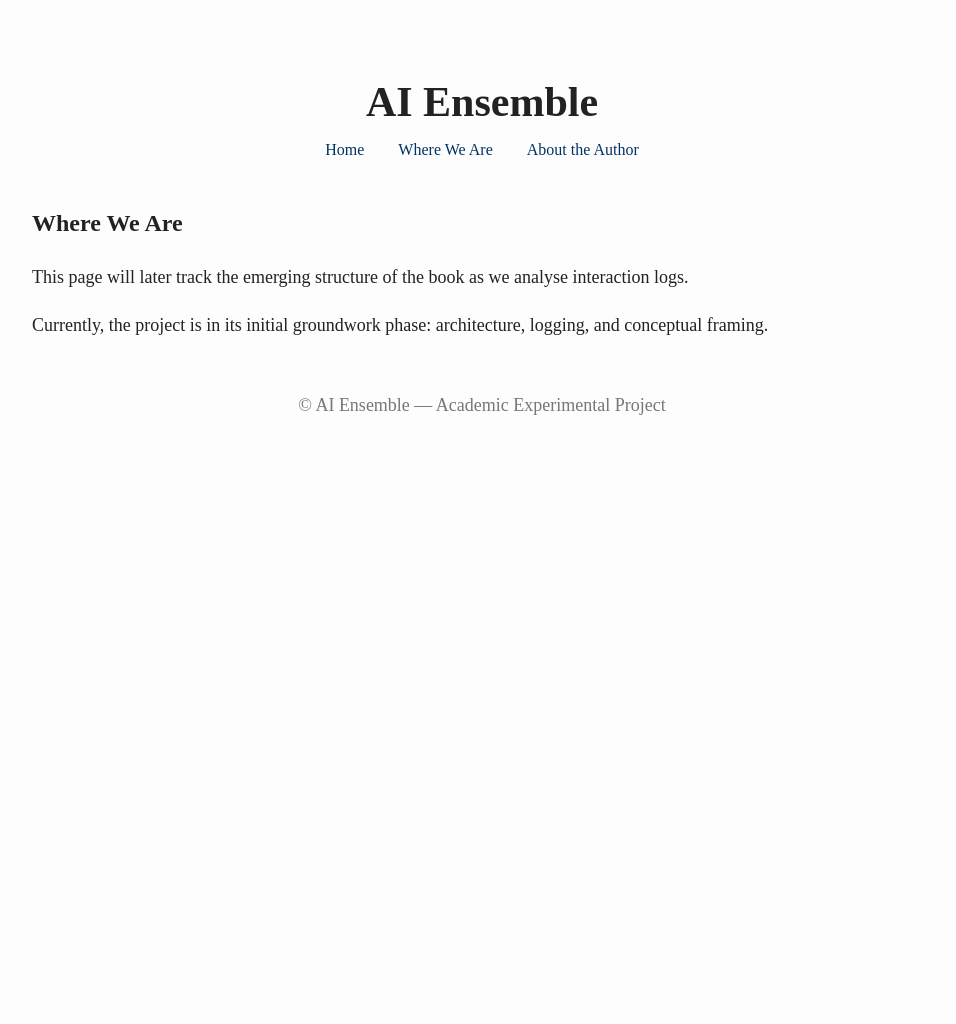
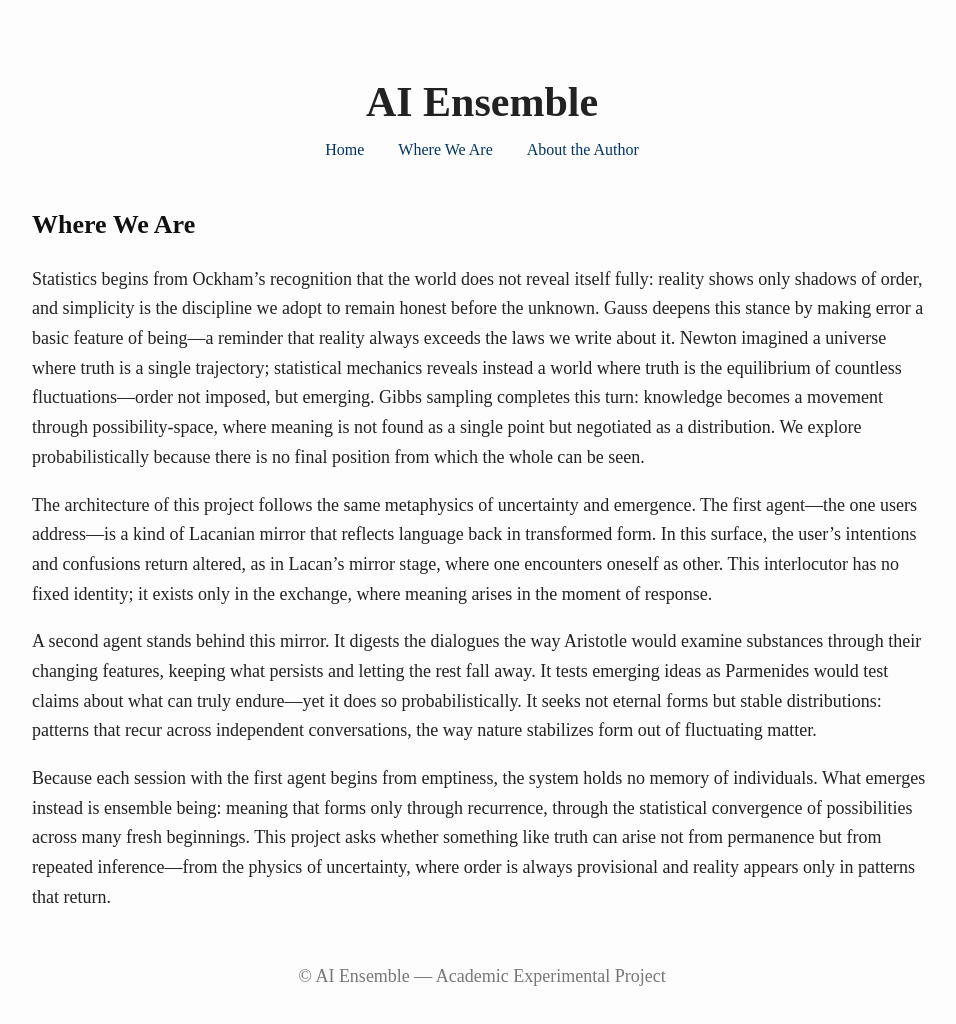
Before and after one commit to jguenza/ai-ensemble, a plain HTML site: page where-we-are.html in a window 1280 px wide. Shown: the whole page, without its empty margins (158-1114 px from the left). Before the commit the page ends 800 px from the top, so only its background shows below. Drawn offline with Linux system fonts and the light colour scheme.

Commit message:
Update Where We Are page text

```diff
--- a/where-we-are.html
+++ b/where-we-are.html
@@ -18,11 +18,47 @@
     </header>
 
     <main>
-        <section>
-            <h2>Where We Are</h2>
-            <p>This page will later track the emerging structure of the book as we analyse interaction logs.</p>
-            <p>Currently, the project is in its initial groundwork phase: architecture, logging, and conceptual framing.</p>
-        </section>
+<section>
+    <h3>Where We Are</h3>
+
+    <p>
+        Statistics begins from Ockham’s recognition that the world does not reveal itself fully:
+        reality shows only shadows of order, and simplicity is the discipline we adopt to remain honest
+        before the unknown. Gauss deepens this stance by making error a basic feature of being—a reminder
+        that reality always exceeds the laws we write about it. Newton imagined a universe where truth is
+        a single trajectory; statistical mechanics reveals instead a world where truth is the equilibrium
+        of countless fluctuations—order not imposed, but emerging. Gibbs sampling completes this turn:
+        knowledge becomes a movement through possibility-space, where meaning is not found as a single
+        point but negotiated as a distribution. We explore probabilistically because there is no final
+        position from which the whole can be seen.
+    </p>
+
+    <p>
+        The architecture of this project follows the same metaphysics of uncertainty and emergence.
+        The first agent—the one users address—is a kind of Lacanian mirror that reflects language back in
+        transformed form. In this surface, the user’s intentions and confusions return altered, as in
+        Lacan’s mirror stage, where one encounters oneself as other. This interlocutor has no fixed
+        identity; it exists only in the exchange, where meaning arises in the moment of response.
+    </p>
+
+    <p>
+        A second agent stands behind this mirror. It digests the dialogues the way Aristotle would examine
+        substances through their changing features, keeping what persists and letting the rest fall away.
+        It tests emerging ideas as Parmenides would test claims about what can truly endure—yet it does so
+        probabilistically. It seeks not eternal forms but stable distributions: patterns that recur across
+        independent conversations, the way nature stabilizes form out of fluctuating matter.
+    </p>
+
+    <p>
+        Because each session with the first agent begins from emptiness, the system holds no memory of
+        individuals. What emerges instead is ensemble being: meaning that forms only through recurrence,
+        through the statistical convergence of possibilities across many fresh beginnings. This project
+        asks whether something like truth can arise not from permanence but from repeated inference—from
+        the physics of uncertainty, where order is always provisional and reality appears only in patterns
+        that return.
+    </p>
+</section>
+
     </main>
 
     <footer>
```
